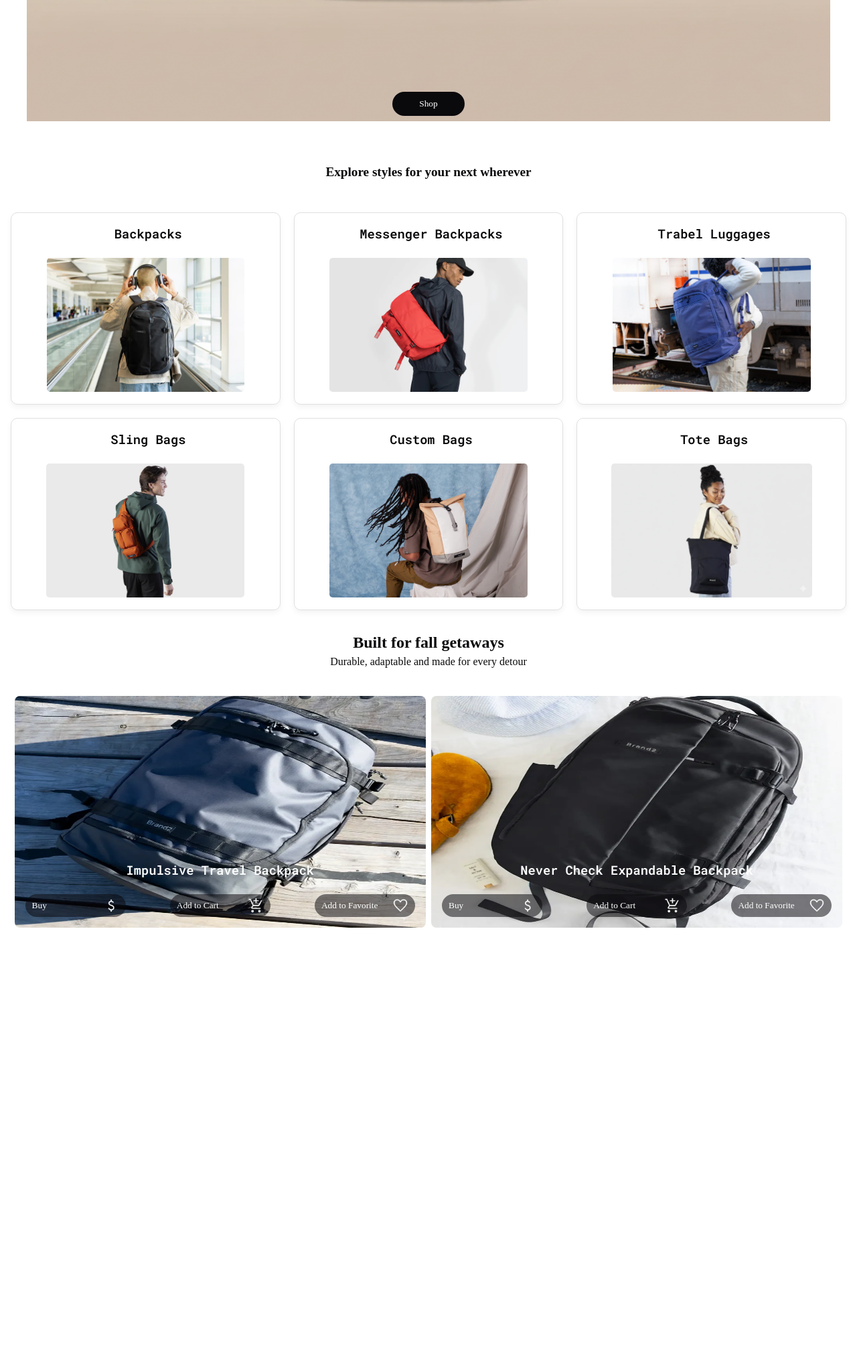
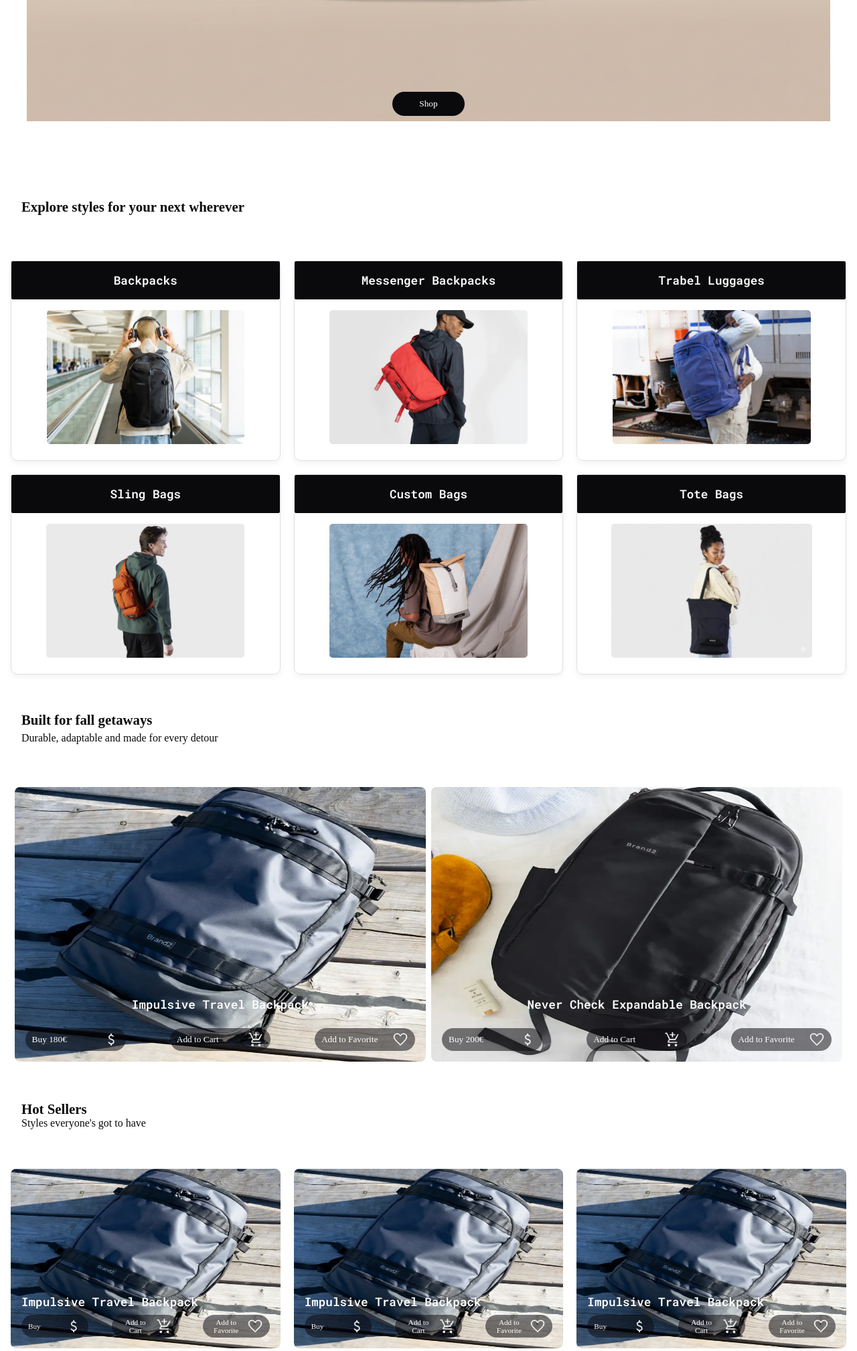
Before and after one commit to MistoGanK/Proyecto-2025-2026, a PHP site: page /frontend/index.html in a window 1280 px wide. Shown: the part 494-2511 px from the top of the page at 67% size. Before the commit the page ends 1879 px from the top, so only its background shows below. Run offline with PHP 8.4, Linux system fonts and the light colour scheme; some web fonts are replaced.

Commit message:
upate_11_05_2025

```diff
--- a/shop/frontend/assets/scripts/main.js
+++ b/shop/frontend/assets/scripts/main.js
@@ -1,5 +1,9 @@
 //  Ensure content HTML elements are fits loaded
 document.addEventListener('DOMContentLoaded',(e)=>{
+
+// href
+const iconFavEmpty = 'assets/icons/favorite_500dp_FEFFFE_FILL0_wght400_GRAD0_opsz48.webp';
+const iconFavFill = 'assets/icons/favorite_500dp_FEFFFE_FILL1_wght400_GRAD0_opsz48.webp';
 
 //<--- HTML elements declaration --->
 
@@ -27,6 +31,10 @@ const dropdown_bags_button_close = document.getElementById('dropdown_bags_button
 // Dropdown About
 const button_backwards_about = document.getElementById('button_backwards_about');
 const dropdown_about_button_close = document.getElementById('dropdown_about_button_close');
+
+// Favorite button
+const fav_button = document.getElementsByClassName('fav_button');
+
 
 //<--- Functions --->
 function toggleDropDownMenu(){
@@ -56,6 +64,23 @@ function toggleDropDownMenuAbout(){
 function closeDropDownMenuAbout(){
     dropdown_menu_container_about.classList.toggle('show');
 }
+
+function detectFavoriteClick(event){
+    console.log(event);
+    // Detect which button was clicked
+    const buttonClick = event.currentTarget;
+    // Detected the img
+    const icon = buttonClick.querySelector('img');
+
+    // Detect if filled or not
+    if (icon.classList.contains('empty')){
+        icon.src = iconFavFill;
+        icon.classList.remove('empty');
+    }else{
+        icon.src = iconFavEmpty;
+        icon.classList.remove('empty');
+    }
+};
 // Buttons events
 
 // Dropdown buttons
@@ -78,4 +103,8 @@ dropdown_bags_button_close.addEventListener('click',closeDropDownMenuBags);
 button_backwards_about.addEventListener('click',toggleDropDownMenuAbout);
 dropdown_about_button_close.addEventListener('click',closeDropDownMenuAbout);
 
+Array.from(fav_button).forEach(button => {
+    button.addEventListener('click', detectFavoriteClick);
 });
+
+});
--- a/shop/frontend/assets/styles/index.css
+++ b/shop/frontend/assets/styles/index.css
@@ -1,3 +1,10 @@
+/* General styling */
+h2{
+    font-size: 1.3rem;
+}
+h3{
+    font-size: 1.1rem;
+}
 /* Header section */
 header img{
     height: 24px;
@@ -54,7 +61,16 @@ header nav{
 .travel_section_header,
 .card_content,
 .card_content_buttons,
-.card_content_buttons button{
+.card_content_buttons button, /* <--- End Travel Section */
+.hot_sellers_section,/* ---> Start Hot Sellers  */
+.hot_seller_header,
+.hot_sellers_container,
+.hot_seller, /* <--- End of Hot sellers Section */
+.new_product_section, /* ---> Start of new Section */
+.new_product_header,
+.new_product_content,
+.new_button_container,
+.new_button{
     display: flex;
 }
 .dropdown_menu_container,
@@ -188,13 +204,16 @@ button:focus-visible{
 .explore_section{
     flex-direction: column;
 }
-.explore_section header:nth-child(1){
-    border:none;
+.explore_header{
     justify-content: center;
     align-items: center;
     text-align: center;
-    font-size: 0.8rem;
-    margin-bottom: 32px;
+    height: 160px;
+    border:none;
+}
+.explore_section header:nth-child(1) h2{
+        color: var(--bgc-black);
+
 }
 .explore_section_content {
     padding: 8px;
@@ -261,14 +280,16 @@ button:focus-visible{
     flex-wrap: wrap;
 }
 .travel_section_header{
-    height: 120px;
+    height: 160px;
     gap: 6px;
 }
+/* Card product presentation */
 .card_container {
     position: relative;
     width: 100%;
     max-width: 400px;
-    aspect-ratio: 16/9;
+    border-radius: 8px;
+    aspect-ratio: 6/4;
     overflow: hidden;
 }
 .card_background_img {
@@ -277,10 +298,10 @@ button:focus-visible{
     left: 0;
     width: 100%;
     height: 100%;
-    aspect-ratio: 1/1;
     object-fit: fill;
-    z-index: 1;
+    z-index: -1;
 }
+/* Reused for products background img */
 .card_content {
     position: relative;
     z-index: 2;
@@ -293,7 +314,10 @@ button:focus-visible{
 }
 .card_container:hover,
 .card_container:focus,
-.card_container:active{
+.card_container:active,
+.hot_seller:hover,
+.hot_seller:focus,
+.hot_seller:active{
     scale: 1.01;
     cursor: pointer;
 }
@@ -302,7 +326,7 @@ button:focus-visible{
     margin-bottom: 0.3rem;
 }
 .card_content_buttons{
-    width: 100%;
+    width:  100%;
     justify-content: space-between;
     align-items: center;
 }
@@ -313,6 +337,7 @@ button:focus-visible{
     padding: 5px 10px;
     border-radius: 999px;
 }
+
 .card_content_buttons a{
     display: none;
     color: var(--bgc-white);
@@ -321,6 +346,109 @@ button:focus-visible{
     width: 24px;
 }
 
+/* Hot Seller Section */
+.hot_seller_header,
+.hot_sellers_section{
+    flex-direction: column;
+}
+.hot_sellers_section{
+    align-items: center;
+    width: 100%;
+}
+.hot_seller_header{
+    justify-content: center;
+    align-items: center;
+    text-align: center;
+    height: 160px;
+    pad: 8px;
+    border: none;
+}
+.hot_sellers_container{
+    width: 100%;
+    padding: 16px;
+    align-items: center;
+    flex-wrap: wrap;
+    justify-content: center;
+    flex-wrap: wrap;
+    gap: 16px;
+}
+.hot_seller{
+    justify-content: center;
+    position: relative;
+    width: 100%;
+    max-width: 455px;
+    aspect-ratio: 6/4;
+    overflow: hidden;
+    border-radius: 8px;
+}
+.hot_seller_content{
+    position: relative;
+    z-index: 1;
+    display: flex;
+    flex-direction: column;
+    justify-content: flex-end;
+    padding: 16px;
+    gap: 8px;
+}
+.hot_seller_content h3{
+    color: var(--bgc-white);
+}
+
+.hot_seller_content .card_content_buttons a{
+    font-size: 0.7rem;
+}
+/* News section */
+/* Sección Contenedora */
+.new_product_section {
+    justify-content: center;
+    align-items: center;
+    flex-direction: column;
+    width: 100%;
+}
+.new_product_content {
+    display: flex;
+    flex-direction: column;
+    align-items: center;
+    justify-content: flex-end;
+    width: 100%;
+    max-width: 600px;
+    aspect-ratio: 1 / 1;
+    padding: 16px;
+    background-image: url('/assets/img/tech_ready/tech_ready.webp');
+    background-repeat: no-repeat;
+    background-size: cover;
+    background-position: center;
+}
+.new_product_header{
+    flex-direction: column;
+    justify-content: center;
+    align-items: center;
+    text-align: center;
+    gap: 8px;
+    height: 160px;
+    border: none;
+}
+.new_product_content .new_button {
+    padding: 10px 20px;
+    background-color: var(--bgc-black-transp);
+    color: var(--bgc-white);
+    border-radius: 999px;
+    border: none;
+    cursor: pointer;
+    font-weight: bold;
+    margin-bottom: 0.5rem
+}
+.new_button img{
+    width: 24px;
+}
+.new_button *{
+    color: var(--bgc-white);
+}
+
+.new_product_content .new_button:hover,
+.new_product_content .new_button:focus {
+    scale: 1.05;
+}
 /* JS classes */
 .show{
     display: flex;
@@ -356,9 +484,25 @@ button:focus-visible{
     .card_content_buttons button a{
         display: flex;
     }
+    /* New section */
+    .new_product_content {
+        padding: 10px;
+        background-size: contain;
+        background-position: center bottom;
 }
-/*<-- Mobile ---> */
+/*<-- Desktop ---> */
 @media (width >= 1024px){
+    /* Headers change flex-start */
+    section .explore_header{
+        justify-content: flex-start;
+        padding-left: 32px;
+    }
+    section .travel_section_header,
+    section .hot_seller_header,
+    .new_product_header{
+        align-items: flex-start;
+        padding-left: 32px;
+    }
     /* Header */
     .header_nav_ul,
     .div_user_tool:nth-child(2){
@@ -375,11 +519,10 @@ button:focus-visible{
         padding: 0 16px;
     }
     .explore_section_article {
-        flex-direction: column-reverse; /* Cambiamos la disposición de los elementos */
+        flex-direction: column-reverse; /* Giramos la disposición de los elementos */
         height: auto;
         text-align: center;
         padding-bottom: 16px;
-        padding: 10px;
     }
     .explore_section_article_img {
         width: 100%;
@@ -395,6 +538,14 @@ button:focus-visible{
         padding-right: 0;
         justify-content: center;
         align-items: center;
+        border: 1px solid var(--bgc-black-transp);
+        background-color: var(--bgc-black);
+        border-radius: 2px;
+        width: 100%;
+        padding: 16px;
+    }
+    .explore_section *{
+        color: var(--bgc-white);
     }
     /* Travel section */
     .travel_section{
@@ -404,4 +555,28 @@ button:focus-visible{
     .card_container{
         max-width: 48%;
     }
+    /* Seller section */
+    .hot_sellers_container{
+    display: grid;
+    width: 100%;
+    justify-items: center;
+    grid-template-columns: repeat(3, 1fr);
+    grid-template-rows: repeat(2,1fr);
+    grid-auto-columns: 1fr;
+    grid-auto-rows: 1fr;
+    gap: 20px;
+    padding: 0 16px;
+    }
+    .hot_seller{
+        max-width: none;
+        width: 100%;
+    }
+    .hot_seller_content {
+        width: 100%;
+        height: 100%;
+    }
+    .hot_seller_content .card_content_buttons > button{
+        width: 100px;
+    }
 }
+}
--- a/shop/frontend/index.html
+++ b/shop/frontend/index.html
@@ -14,7 +14,7 @@
   </head>
 
   <body>
-    <header>
+    <header class="header_start">
       <nav>
         <div class="header_nav_dropdown">
           <button id="dropdown_button_show">
@@ -277,25 +277,14 @@
               <a href="#" title="Go to Our Story">Our Story</a>
             </li>
             <li>
-              <a href="#" title="Go to Crossbody Bags">Crossbody Bags</a>
-            </li>
-            <li>
-              <a href="#" title="Go to Laptop Bags">Laptop Bags</a>
-            </li>
-            <li>
-              <a href="#" title="Go to Tote Bags">Tote Bags</a>
-            </li>
-            <li>
-              <a href="#" title="Go to Pannier Bags">Pannier Bags</a>
-            </li>
-            <li>
-              <a href="#" title="Go to All Bags">All Bags</a>
+              <a href="#" title="Go to Our Stores">Our Stores</a>
             </li>
           </ul>
         </div>
       </nav>
     </div>
     <!-- Start of the main content -->
+
     <!-- Hero Sectioo -->
     <main>
       <section class="hero_section">
@@ -307,7 +296,7 @@
       </section>
       <!-- Explore Section -->
       <section class="explore_section">
-        <header>
+        <header class="explore_header">
           <h2>Explore styles for your next wherever</h2>
         </header>
         <div class="explore_section_content">
@@ -391,7 +380,7 @@
           </a>
         </div>
       </section>
-      <!-- Color your carry Section -->
+      <!-- Travel Section -->
       <section class="travel_section">
         <header class="travel_section_header">
           <h2>Built for fall getaways</h2>
@@ -407,21 +396,32 @@
             <h3>Impulsive Travel Backpack</h3>
             <div class="card_content_buttons">
               <button>
-                <a href="#" title="Buy product">Buy</a>
-                <img src="assets/icons/attach_money_500dp_FEFFFE_FILL0_wght400_GRAD0_opsz48.webp" alt="Buy Product">
+                <a>Buy 180€</a>
+                <img
+                  src="assets/icons/attach_money_500dp_FEFFFE_FILL0_wght400_GRAD0_opsz48.webp"
+                  alt="Buy Product"
+                />
               </button>
               <button>
-                <a href="#" title="Add to cart">Add to Cart</a>
-                <img src="assets/icons/add_shopping_cart_500dp_FEFFFE_FILL0_wght400_GRAD0_opsz48.webp" alt="Add to Cart">
+                <a>Add to Cart</a>
+                <img
+                  src="assets/icons/add_shopping_cart_500dp_FEFFFE_FILL0_wght400_GRAD0_opsz48.webp"
+                  alt="Add to Cart"
+                />
               </button>
-               <button>
-                <a href="#" title="Add to favorite">Add to Favorite</a>
-                <img src="assets/icons/favorite_500dp_FEFFFE_FILL0_wght400_GRAD0_opsz48.webp" alt="Add to favorite">
+              <button class="fav_button">
+                <a>Add to Favorite</a>
+                <img
+                  class="fav_empty"
+                  id="icon_favorite"
+                  src="assets/icons/favorite_500dp_FEFFFE_FILL0_wght400_GRAD0_opsz48.webp"
+                  alt="Add to favorite"
+                />
               </button>
             </div>
           </div>
         </div>
-         <div class="card_container">
+        <div class="card_container">
           <img
             src="assets/img/travel/travel_never_check.webp"
             alt="Imagen de fondo del artículo"
@@ -431,18 +431,266 @@
             <h3>Never Check Expandable Backpack</h3>
             <div class="card_content_buttons">
               <button>
-                <a href="#" title="Buy product">Buy</a>
-                <img src="assets/icons/attach_money_500dp_FEFFFE_FILL0_wght400_GRAD0_opsz48.webp" alt="Buy Product">
+                <a href="#" title="Buy product">Buy 200€</a>
+                <img
+                  src="assets/icons/attach_money_500dp_FEFFFE_FILL0_wght400_GRAD0_opsz48.webp"
+                  alt="Buy Product"
+                />
               </button>
               <button>
                 <a href="#" title="Add to cart">Add to Cart</a>
-                <img src="assets/icons/add_shopping_cart_500dp_FEFFFE_FILL0_wght400_GRAD0_opsz48.webp" alt="Add to Cart">
+                <img
+                  src="assets/icons/add_shopping_cart_500dp_FEFFFE_FILL0_wght400_GRAD0_opsz48.webp"
+                  alt="Add to Cart"
+                />
               </button>
-               <button>
+              <button>
                 <a href="#" title="Add to favorite">Add to Favorite</a>
-                <img src="assets/icons/favorite_500dp_FEFFFE_FILL0_wght400_GRAD0_opsz48.webp" alt="Add to favorite">
+                <img
+                  src="assets/icons/favorite_500dp_FEFFFE_FILL0_wght400_GRAD0_opsz48.webp"
+                  alt="Add to favorite"
+                />
               </button>
             </div>
+          </div>
+        </div>
+      </section>
+      <!-- Hot sellers section -->
+      <section class="hot_sellers_section">
+        <header class="hot_seller_header">
+          <h2>Hot Sellers</h2>
+          <p>Styles everyone's got to have</p>
+        </header>
+        <div class="hot_sellers_container">
+          <article class="hot_seller">
+            <div class="hot_seller_content">
+              <img
+                src="assets/img/travel/travel_impulse.webp"
+                alt="Imagen de fondo del artículo"
+                class="card_background_img"
+              />
+              <h3>Impulsive Travel Backpack</h3>
+              <div class="card_content_buttons">
+                <button>
+                  <a>Buy</a>
+                  <img
+                    src="assets/icons/attach_money_500dp_FEFFFE_FILL0_wght400_GRAD0_opsz48.webp"
+                    alt="Buy Product"
+                  />
+                </button>
+                <button>
+                  <a>Add to Cart</a>
+                  <img
+                    src="assets/icons/add_shopping_cart_500dp_FEFFFE_FILL0_wght400_GRAD0_opsz48.webp"
+                    alt="Add to Cart"
+                  />
+                </button>
+                <button class="fav_button">
+                  <a>Add to Favorite</a>
+                  <img
+                    class="fav_empty"
+                    id="icon_favorite"
+                    src="assets/icons/favorite_500dp_FEFFFE_FILL0_wght400_GRAD0_opsz48.webp"
+                    alt="Add to favorite"
+                  />
+                </button>
+              </div>
+            </div>
+          </article>
+          <article class="hot_seller">
+            <div class="hot_seller_content">
+              <img
+                src="assets/img/travel/travel_impulse.webp"
+                alt="Imagen de fondo del artículo"
+                class="card_background_img"
+              />
+              <h3>Impulsive Travel Backpack</h3>
+              <div class="card_content_buttons">
+                <button>
+                  <a>Buy</a>
+                  <img
+                    src="assets/icons/attach_money_500dp_FEFFFE_FILL0_wght400_GRAD0_opsz48.webp"
+                    alt="Buy Product"
+                  />
+                </button>
+                <button>
+                  <a>Add to Cart</a>
+                  <img
+                    src="assets/icons/add_shopping_cart_500dp_FEFFFE_FILL0_wght400_GRAD0_opsz48.webp"
+                    alt="Add to Cart"
+                  />
+                </button>
+                <button class="fav_button">
+                  <a>Add to Favorite</a>
+                  <img
+                    class="fav_empty"
+                    id="icon_favorite"
+                    src="assets/icons/favorite_500dp_FEFFFE_FILL0_wght400_GRAD0_opsz48.webp"
+                    alt="Add to favorite"
+                  />
+                </button>
+              </div>
+            </div>
+          </article>
+          <article class="hot_seller">
+            <div class="hot_seller_content">
+              <img
+                src="assets/img/travel/travel_impulse.webp"
+                alt="Imagen de fondo del artículo"
+                class="card_background_img"
+              />
+              <h3>Impulsive Travel Backpack</h3>
+              <div class="card_content_buttons">
+                <button>
+                  <a>Buy</a>
+                  <img
+                    src="assets/icons/attach_money_500dp_FEFFFE_FILL0_wght400_GRAD0_opsz48.webp"
+                    alt="Buy Product"
+                  />
+                </button>
+                <button>
+                  <a>Add to Cart</a>
+                  <img
+                    src="assets/icons/add_shopping_cart_500dp_FEFFFE_FILL0_wght400_GRAD0_opsz48.webp"
+                    alt="Add to Cart"
+                  />
+                </button>
+                <button class="fav_button">
+                  <a>Add to Favorite</a>
+                  <img
+                    class="fav_empty"
+                    id="icon_favorite"
+                    src="assets/icons/favorite_500dp_FEFFFE_FILL0_wght400_GRAD0_opsz48.webp"
+                    alt="Add to favorite"
+                  />
+                </button>
+              </div>
+            </div>
+          </article>
+          <article class="hot_seller">
+            <div class="hot_seller_content">
+              <img
+                src="assets/img/travel/travel_impulse.webp"
+                alt="Imagen de fondo del artículo"
+                class="card_background_img"
+              />
+              <h3>Impulsive Travel Backpack</h3>
+              <div class="card_content_buttons">
+                <button>
+                  <a>Buy</a>
+                  <img
+                    src="assets/icons/attach_money_500dp_FEFFFE_FILL0_wght400_GRAD0_opsz48.webp"
+                    alt="Buy Product"
+                  />
+                </button>
+                <button>
+                  <a>Add to Cart</a>
+                  <img
+                    src="assets/icons/add_shopping_cart_500dp_FEFFFE_FILL0_wght400_GRAD0_opsz48.webp"
+                    alt="Add to Cart"
+                  />
+                </button>
+                <button class="fav_button">
+                  <a>Add to Favorite</a>
+                  <img
+                    class="fav_empty"
+                    id="icon_favorite"
+                    src="assets/icons/favorite_500dp_FEFFFE_FILL0_wght400_GRAD0_opsz48.webp"
+                    alt="Add to favorite"
+                  />
+                </button>
+              </div>
+            </div>
+          </article>
+          <article class="hot_seller">
+            <div class="hot_seller_content">
+              <img
+                src="assets/img/travel/travel_impulse.webp"
+                alt="Imagen de fondo del artículo"
+                class="card_background_img"
+              />
+              <h3>Impulsive Travel Backpack</h3>
+              <div class="card_content_buttons">
+                <button>
+                  <a>Buy</a>
+                  <img
+                    src="assets/icons/attach_money_500dp_FEFFFE_FILL0_wght400_GRAD0_opsz48.webp"
+                    alt="Buy Product"
+                  />
+                </button>
+                <button>
+                  <a>Add to Cart</a>
+                  <img
+                    src="assets/icons/add_shopping_cart_500dp_FEFFFE_FILL0_wght400_GRAD0_opsz48.webp"
+                    alt="Add to Cart"
+                  />
+                </button>
+                <button class="fav_button">
+                  <a>Add to Favorite</a>
+                  <img
+                    class="fav_empty"
+                    id="icon_favorite"
+                    src="assets/icons/favorite_500dp_FEFFFE_FILL0_wght400_GRAD0_opsz48.webp"
+                    alt="Add to favorite"
+                  />
+                </button>
+              </div>
+            </div>
+          </article>
+          <article class="hot_seller">
+            <div class="hot_seller_content">
+              <img
+                src="assets/img/travel/travel_impulse.webp"
+                alt="Imagen de fondo del artículo"
+                class="card_background_img"
+              />
+              <h3>Impulsive Travel Backpack</h3>
+              <div class="card_content_buttons">
+                <button>
+                  <a>Buy</a>
+                  <img
+                    src="assets/icons/attach_money_500dp_FEFFFE_FILL0_wght400_GRAD0_opsz48.webp"
+                    alt="Buy Product"
+                  />
+                </button>
+                <button>
+                  <a>Add to Cart</a>
+                  <img
+                    src="assets/icons/add_shopping_cart_500dp_FEFFFE_FILL0_wght400_GRAD0_opsz48.webp"
+                    alt="Add to Cart"
+                  />
+                </button>
+                <button class="fav_button">
+                  <a>Add to Favorite</a>
+                  <img
+                    class="fav_empty"
+                    id="icon_favorite"
+                    src="assets/icons/favorite_500dp_FEFFFE_FILL0_wght400_GRAD0_opsz48.webp"
+                    alt="Add to favorite"
+                  />
+                </button>
+              </div>
+            </div>
+          </article>
+        </div>
+      </section>
+      <!-- New product presentation Section -->
+       <section class="new_product_section">
+        <header class="new_product_header">
+            <h2>Tech ready</h2>
+            <p>Smart storage and padded protection for workday essentials.</p>
+        </header>
+          <div class="new_product_content">
+            <div class="new_button_container">
+            <button class="new_button">Buy 200€
+              <img src="assets/icons/attach_money_500dp_FEFFFE_FILL0_wght400_GRAD0_opsz48.webp" alt="">
+            </button>
+            <button class="new_button">Add to cart
+              <img src="assets/icons/add_shopping_cart_500dp_FEFFFE_FILL0_wght400_GRAD0_opsz48.webp" alt="">
+            </button>
+            <button class="new_button">Add to favorite
+              <img src="assets/icons/favorite_500dp_FEFFFE_FILL1_wght400_GRAD0_opsz48.webp" alt="">
+            </button>
           </div>
         </div>
       </section>
```
